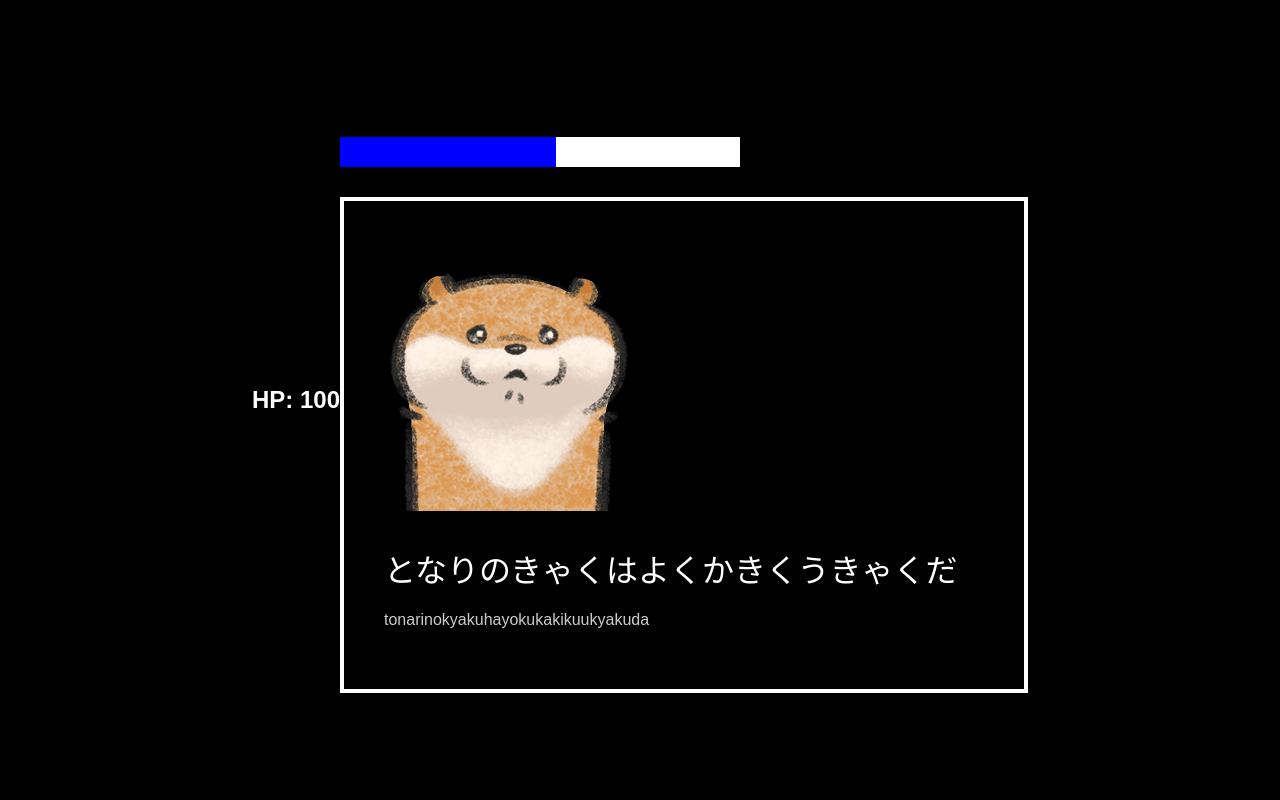
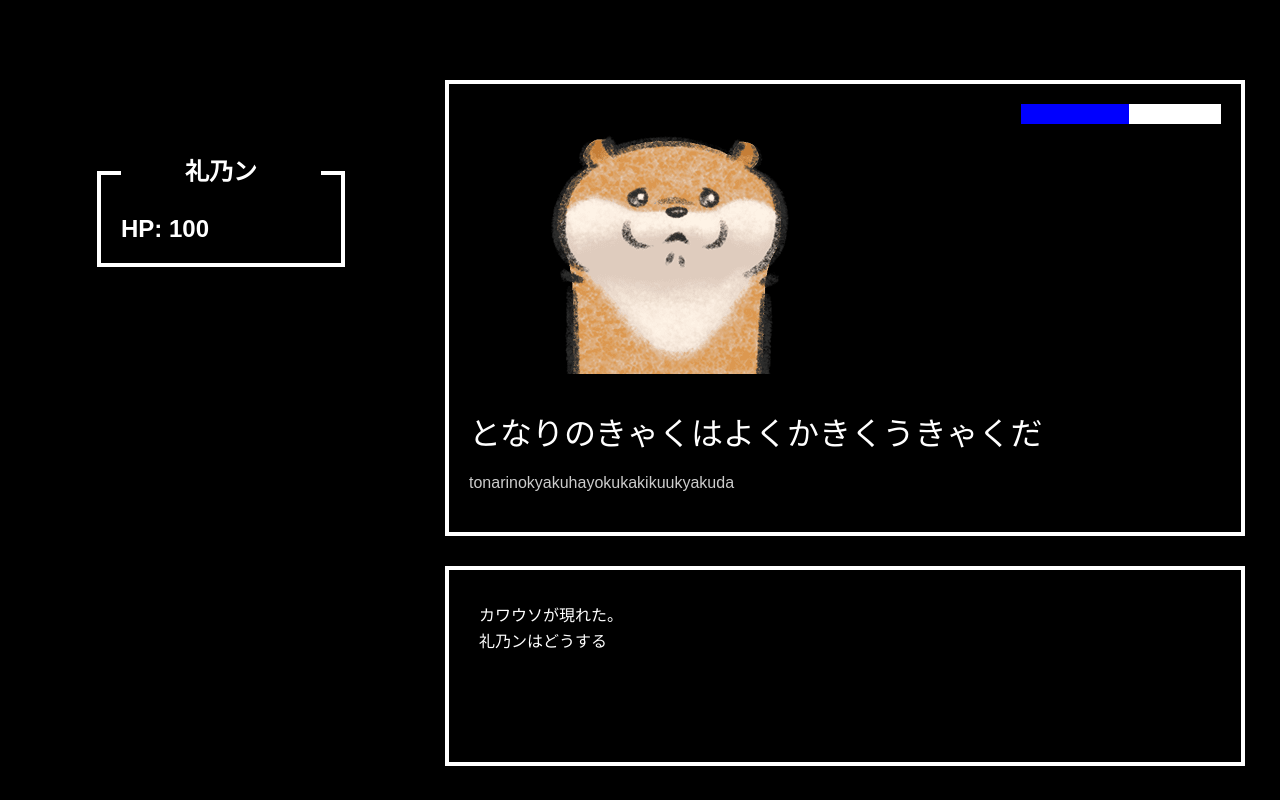
Before and after one commit to Ryota-Onuma/turn_battle, a React app in the folder rails/frontend/: page / in a window 1280 px wide. Built offline with nearby package versions, Linux system fonts and the light colour scheme; the HTML template or start-up script is replaced by a standard one; a web font is replaced by a local one.

Commit message:
最低限の機能がととのった

```diff
--- /dev/null
+++ b/rails/frontend/src/components/battle/announce.jsx
@@ -0,0 +1,14 @@
+import React, { useEffect } from "react";
+import "../../stylesheets/battle/announce.scss"
+const Announce = (props) => {
+
+  return(
+    <div id="battle-announce">
+      { props.messages.map((message,key) => {
+        return <p className="battle-message" key={message + key}>{ message }</p>
+      })}
+    </div>
+  )
+}
+
+export default Announce
--- a/rails/frontend/src/components/battle/status.jsx
+++ b/rails/frontend/src/components/battle/status.jsx
@@ -1,10 +1,10 @@
 import React, {useState, useEffect} from "react";
-
-export const renderStatus = () => {
-  const [hp, setHP] = useState(100)
+import "../../stylesheets/battle/status.scss"
+export const renderStatus = (hp, name) => {
   return(
     <div id="status-container">
-      <h2>HP: {hp}</h2>
+      <h2 id="name">{name}</h2>
+      <h2 id="hp">HP: {hp}</h2>
     </div>
   )
 }
--- a/rails/frontend/src/pages/battle/index.jsx
+++ b/rails/frontend/src/pages/battle/index.jsx
@@ -1,4 +1,5 @@
 import React, { useState, useEffect, useRef } from "react";
+import Announce from "../../components/battle/announce"
 import { generateRomanWords } from "../../plugins/battle/convert"
 import { renderImage } from "../../components/common"
 import { renderBar } from "../../components/render-bar"
@@ -6,11 +7,8 @@ import "../../stylesheets/battle/battle.scss";
 import Kawauso from "../../images/kawauso.png"
 import { renderStatus }  from "../../components/battle/status"
 const Battle = () => {
-  const [count, setCount] = useState(0);
-  const [valid_text, setValidText] = useState([]);
-  const [invalid_text, setInValidText] = useState([]);
-  const [is_clear, setIsClear] = useState(false);
-  const [invalid_key, setInValidKey] = useState(false);
+  const [IN_BATTLE, CLEARED, GAME_OVER] = [1,2,3]
+  const name = "礼乃ン"
   const odai_list = [
     {
       full_content: "となりのきゃくはよくかきくうきゃくだ",
@@ -29,11 +27,26 @@ const Battle = () => {
       roma_contents: generateRomanWords("いしばしをたたいてわたる")
     },
   ];
+
+  const [messages, setMessages] = useState([
+    "カワウソが現れた。",
+    name + "はどうする"
+  ]);
+
+  const [count, setCount] = useState(0);
+  const [valid_text, setValidText] = useState([]);
+  const [invalid_text, setInValidText] = useState([]);
+  const [result, setResult] = useState(IN_BATTLE); // 1 = 戦闘中  2 = 勝利  3 = 敗北
+  const [invalid_key, setInValidKey] = useState(false);
+  const [hp, setHP] = useState(100)
   const [odai_index, setOdaiIndex] = useState(0);
   const [odai, setOdai] = useState(odai_list[odai_index]);
 
   const valid_text_ref = useRef();
   valid_text_ref.current = valid_text;
+
+  const messages_ref = useRef()
+  messages_ref.current = messages
 
   const odai_index_ref = useRef();
   odai_index_ref.current = odai_index;
@@ -41,31 +54,40 @@ const Battle = () => {
   const odai_ref = useRef();
   odai_ref.current = odai;
 
+  const hp_ref = useRef();
+  hp_ref.current = hp;
 
   const count_ref = useRef();
   count_ref.current = count;
 
+  const result_ref = useRef()
+  result_ref.current = result
+
   useEffect(() => {
     document.addEventListener("keydown", handleTyping, false);
   }, []);
-
   useEffect(() => {
     setOdai(odai_list[odai_index_ref.current]);
     setInValidText(odai_list[odai_index_ref.current].roma_contents[0]);
     setValidText([]);
+    if(count_ref.current >= 100) drainHp(20)
     setCount(0)
     const timer = setInterval(() => { countDown() },100)
-    return function(){ clearInterval(timer) };
-  }, [odai_index]);
+    return () => clearInterval(timer)
+  }, [odai_index, result]);
+
+  useEffect(() => {
+    if(hp <= 0) {
+      setResult(GAME_OVER);
+    }
+  }, [hp]);
 
   const handleTyping = (e) => {
-    if (checkPushedKey(e.key)) return
+    if (checkPushedKey(e.key) || cleard() || gameOvered()) return
 
     const usable_roma_str = checkValidInput([...valid_text_ref.current, e.key].join(""))
-
-    if ( usable_roma_str) {
+    if (usable_roma_str) {
       setInValidKey(false);
-      setIsClear(false);
       setValidText([...valid_text_ref.current, e.key].join(""));
       let invalid =  usable_roma_str.slice(valid_text_ref.current.length)
       setInValidText(invalid);
@@ -74,7 +96,7 @@ const Battle = () => {
         nextOdai();
       }
     } else {
-      setIsClear(false);
+      drainHp(10)
       setInValidKey(true);
     }
   };
@@ -85,7 +107,7 @@ const Battle = () => {
       setOdaiIndex(odai_index_ref.current + 1);
     } else {
       setInValidKey(false);
-      setIsClear(true);
+      setResult(CLEARED);
     }
   };
 
@@ -123,34 +145,73 @@ const Battle = () => {
   }
 
   const countDown = () => {
-    if(count_ref.current  < 100 && !is_clear) {
+    if(count_ref.current  < 100 && inBattle()) {
       setCount(count_ref.current + 1)
     } else {
       setInValidKey(false);
-      if(odai_index_ref.current < odai_list.length - 1) {
+      if(odai_index_ref.current < odai_list.length - 1 && !gameOvered()) {
         setOdaiIndex(odai_index_ref.current + 1);
+      } else {
+        setGameOver()
+      }
     }
   }
 
+  const inBattle = () => {
+    return result_ref.current === IN_BATTLE
+  }
+  const cleard = () => {
+    return result_ref.current === CLEARED
+  }
+
+  const gameOvered = () => {
+    return result_ref.current === GAME_OVER
+  }
+  const setGameOver = () => {
+    if(!cleard()) {
+      setResult(GAME_OVER);
+    }
+  }
+  const renderGameStatus = () => {
+    if(cleard() && !invalid_key){
+      return  <div id="clear">クリアー！！🙌</div>
+    }else if(gameOvered() && !invalid_key) {
+      return  <div id="game-over">GAME OVER</div>
+    }
+  }
+
+  const drainHp = (drain_hp_value) => {
+    const drain_result = hp_ref.current - drain_hp_value
+    if(drain_result >= 1) {
+      const new_messages = [...messages_ref.current, name + 'は' + drain_hp_value + 'ダメージを受けた']
+      setMessages(new_messages)
+      setHP(hp_ref.current - drain_hp_value)
+    } else {
+      console.log('aaa')
+      const new_messages = [...messages_ref.current, name + "はやられてしまった"]
+      setMessages(new_messages)
+      setHP(0)
+      return
+    }
   }
 
   return (
     <section id="battle">
       <div id="status">
-        { renderStatus() }
+        { renderStatus(hp,name) }
       </div>
       <div id="not-status">
-      <div id="bar">
-          { renderBar(count) }
+        <div id="area">
+        <div id="timer-container">
+        { inBattle() ? <div id="bar"> { renderBar(count) } </div> : "" }
         </div>
-      <div id="area">
           <div id="image-and-notify-area">
             <div id="img-container">
               { renderImage(Kawauso) }
             </div>
             <div id="notify-area">
-            <div id="clear">{is_clear && !invalid_key ? "クリアー！！🙌" : ""}</div>
-            <div id="invalid-key">{invalid_key ? "間違ったキーを押してるだぬ" : ""}</div>
+              <div id="clear">{ renderGameStatus() }</div>
+              <div id="invalid-key">{invalid_key && inBattle() ? "間違ったキーを押してるだぬ" : ""}</div>
             </div>
           </div>
           <div id="odai">{odai.full_content}</div>
@@ -159,6 +220,9 @@ const Battle = () => {
             <span id="invalid">{invalid_text}</span>
           </div>
         </div>
+        <div id="announce-container">
+          <Announce messages={messages_ref.current} name={name}/>
+        </div>
       </div>
     </section>
   );
--- /dev/null
+++ b/rails/frontend/src/stylesheets/battle/announce.scss
@@ -0,0 +1,15 @@
+#battle-announce{
+  padding: 30px;
+  width: 800px;
+  box-sizing: border-box;
+  border: 4px solid white;
+  margin-top: 30px;
+  height: 200px;
+  overflow-y: auto;
+  .battle-message{
+    width: 100%;
+    font-size: 1rem;
+    margin: 2px 0;
+    color: white;
+  }
+}
--- a/rails/frontend/src/stylesheets/battle/battle.scss
+++ b/rails/frontend/src/stylesheets/battle/battle.scss
@@ -1,34 +1,56 @@
 
 #battle {
   display: flex;
-  flex-direction:　row;
-  align-items: center;
+  flex-direction: row;
+  align-items: flex-start;
   justify-content: center;
   width: 100vw;
   height: 100vh;
+  padding-top: 80px;
+  box-sizing: border-box;
+  #status{
+
+    display: flex;
+    flex-direction: column;
+    align-items: center;
+    justify-content:flex-start;
+    margin-right: 70px;
+    padding: 30px;
+    box-sizing: border-box;
+    margin-top: 61px;
+  }
   #not-status{
-
+    width: 60%;
+    display: flex;
+    flex-direction: column;
+    align-items: flex-start;
+    justify-content: center;
+    position: relative;
+    #area {
+      border: 4px solid white;
+      padding: 20px;
+      width: 800px;
+      box-sizing: border-box;
+      position: relative;
+      #timer-container{
+        display: flex;
+        flex-direction: row;
+        justify-content: flex-end;
+        position: absolute;
+        right: 20px;
         #bar {
-      width: 400px;
-      margin: 30px 0;
+          width: 200px;
+          margin-bottom:30px;
           .progress-bar{
             background-color: blue;
-        height: 30px;
+            height: 20px;
           }
           .progress{
             background-color: white;
-        height: 30px;
+            height: 20px;
           }
         }
-  #area {
-    position: relative;
-    border: 4px solid white;
-    padding: 40px;
-    z-index: 1;
-    min-width: 600px;
-
-
-
+      }
       #image-and-notify-area{
         display: flex;
         flex-direction: row;
@@ -47,9 +69,15 @@
             line-height: 2rem;
             border-radius: 10px;
           }
+          #game-over {
+            color: white;
+            background-color: red;
+            line-height: 2rem;
+            border-radius: 10px;
+          }
           #invalid-key {
-          color: red;
-          background-color: white;
+            color: black;
+            background-color: yellow;
             line-height: 2rem;
             border-radius: 10px;
           }
--- a/rails/frontend/src/stylesheets/battle/status.scss
+++ b/rails/frontend/src/stylesheets/battle/status.scss
@@ -1,7 +1,24 @@
 #status-container{
+  width: 200px;
   border: 4px solid white;
-  padding: 40px;
+  padding: 40px 20px 20px 20px;
+  position: relative;
+  #name{
+    width: 200px;
+    display: inline;
+    position: absolute;
+    top: -23px;
+    left: 0;
+    right: 0;
+    margin: auto;
+    z-index: 2;
+    color: white;
+    background-color: black;
+    font-weight: bold;
+    text-align: center;
+  }
   h2 {
+    width: 100%;
     color: white;
   }
 }
```
Lines whose indentation alone changed are shown as unchanged.
